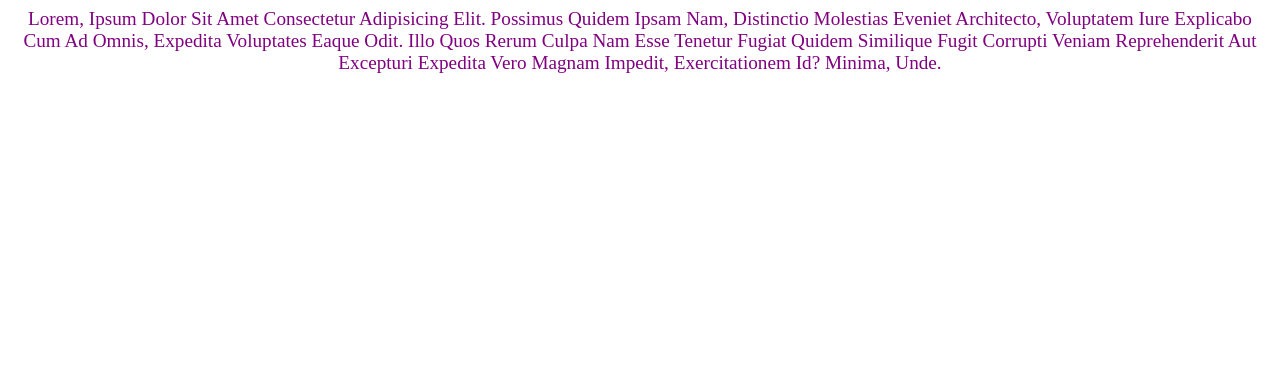
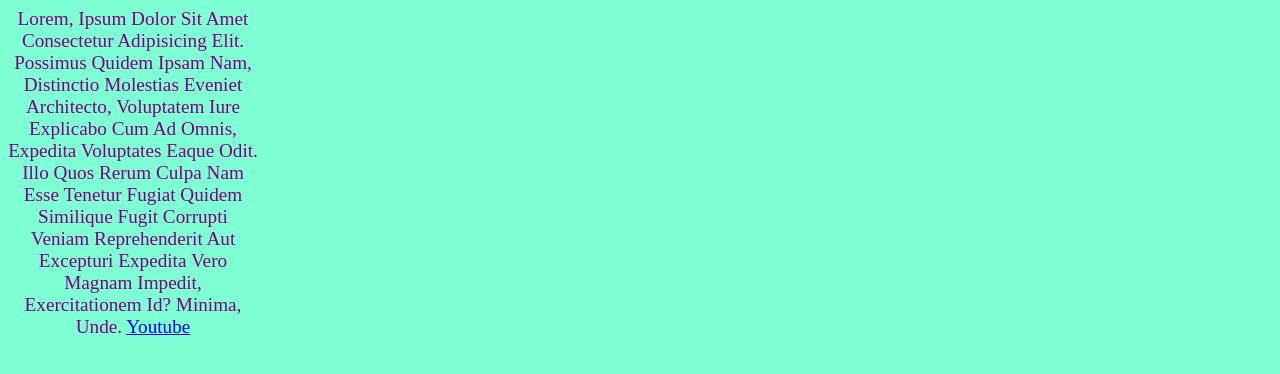
Before and after one commit to sashaTen/data_structuresAlgorithms, a plain HTML site: page index.html in a window 1280 px wide. Drawn offline with Linux system fonts and the light colour scheme.

Commit message:
the new   style  and   the  new log

```diff
--- a/index.html
+++ b/index.html
@@ -10,5 +10,6 @@
 </head>
 <body>
     Lorem, ipsum dolor sit amet consectetur adipisicing elit. Possimus quidem ipsam nam, distinctio molestias eveniet architecto, voluptatem iure explicabo cum ad omnis, expedita voluptates eaque odit. Illo quos rerum culpa nam esse tenetur fugiat quidem similique fugit corrupti veniam reprehenderit aut excepturi expedita vero magnam impedit, exercitationem id? Minima, unde.
+    <a href="youtube.com">youtube</a>
 </body>
 </html>
--- a/script.js
+++ b/script.js
@@ -1 +1 @@
-console.log("hello world ");
+console.log("hello github ");
--- a/style.css
+++ b/style.css
@@ -3,4 +3,7 @@ body{
     text-transform: capitalize;
     font-size: 1.2rem;
     color: purple;
+    width :   250px;
+    background-color: aquamarine;
+
 }
```
